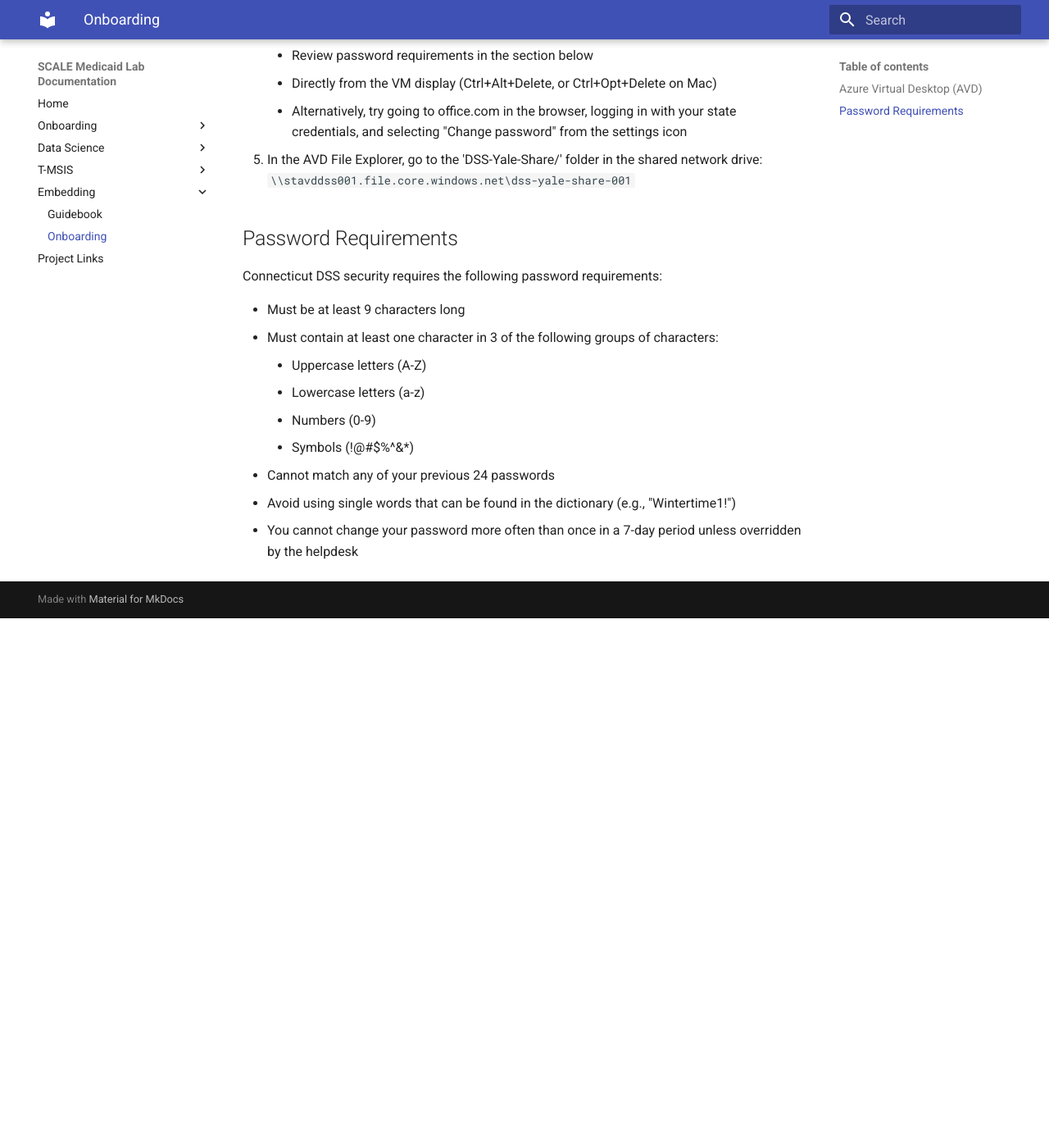
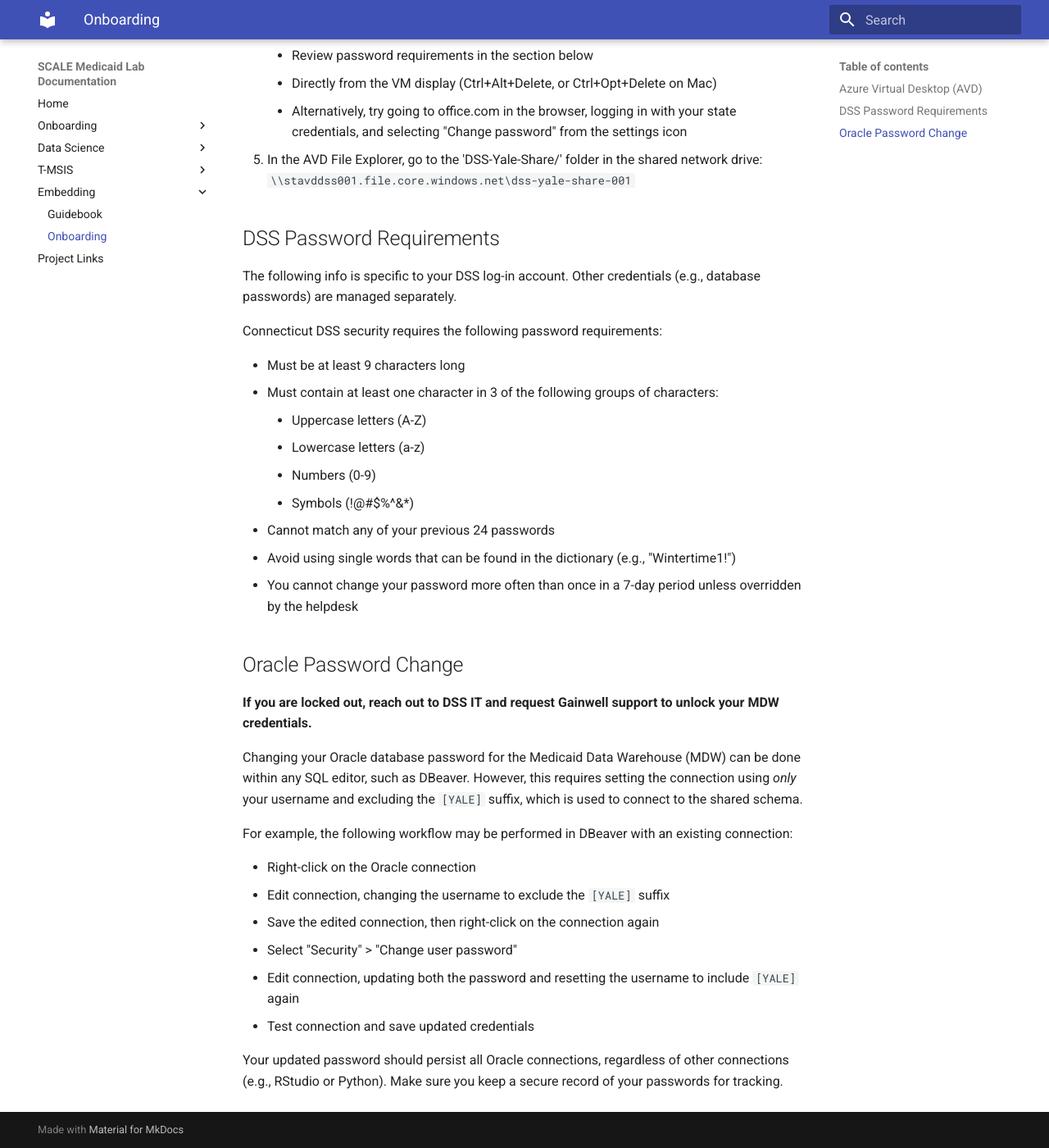
Before and after one commit to Yale-Medicaid/Documentation, an MkDocs documentation site: the page built from docs/embedding/onboarding.md, in a window 1280 px wide and 1400 px high, scrolled down 876 px. Shown: the whole window at 82% size. Built offline with MkDocs 1.6.1 and Material for MkDocs 9.7.7, drawn with Linux system fonts in a browser that asks for light colours; before the commit the page ends 1630 px from its top, so only the background shows below that.

Commit message:
oracle MDW password change specs

```diff
--- a/docs/embedding/onboarding.md
+++ b/docs/embedding/onboarding.md
@@ -23,7 +23,9 @@ The Connecticut DSS embedded portal is based out of an AVD instance. You must go
     - Alternatively, try going to office.com in the browser, logging in with your state credentials, and selecting "Change password" from the settings icon
 5. In the AVD File Explorer, go to the 'DSS-Yale-Share/' folder in the shared network drive: `\\stavddss001.file.core.windows.net\dss-yale-share-001`
 
-## Password Requirements
+## DSS Password Requirements
+
+The following info is specific to your DSS log-in account. Other credentials (e.g., database passwords) are managed separately.
 
 Connecticut DSS security requires the following password requirements:
 
@@ -36,3 +38,20 @@ Connecticut DSS security requires the following password requirements:
 - Cannot match any of your previous 24 passwords
 - Avoid using single words that can be found in the dictionary (e.g., "Wintertime1!")
 - You cannot change your password more often than once in a 7-day period unless overridden by the helpdesk
+
+## Oracle Password Change
+
+**If you are locked out, reach out to DSS IT and request Gainwell support to unlock your MDW credentials.**
+
+Changing your Oracle database password for the Medicaid Data Warehouse (MDW) can be done within any SQL editor, such as DBeaver. However, this requires setting the connection using *only* your username and excluding the `[YALE]` suffix, which is used to connect to the shared schema.
+
+For example, the following workflow may be performed in DBeaver with an existing connection:
+
+- Right-click on the Oracle connection
+- Edit connection, changing the username to exclude the `[YALE]` suffix
+- Save the edited connection, then right-click on the connection again
+- Select "Security" > "Change user password"
+- Edit connection, updating both the password and resetting the username to include `[YALE]` again
+- Test connection and save updated credentials
+
+Your updated password should persist all Oracle connections, regardless of other connections (e.g., RStudio or Python). Make sure you keep a secure record of your passwords for tracking.
```
